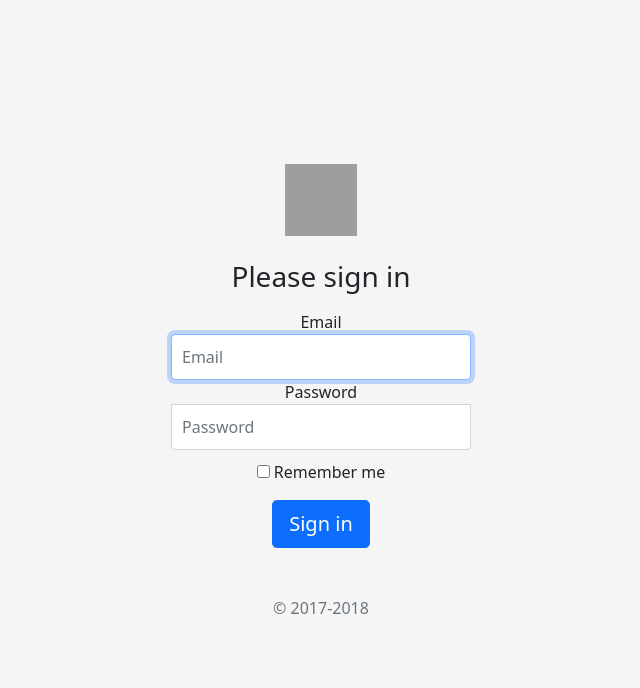
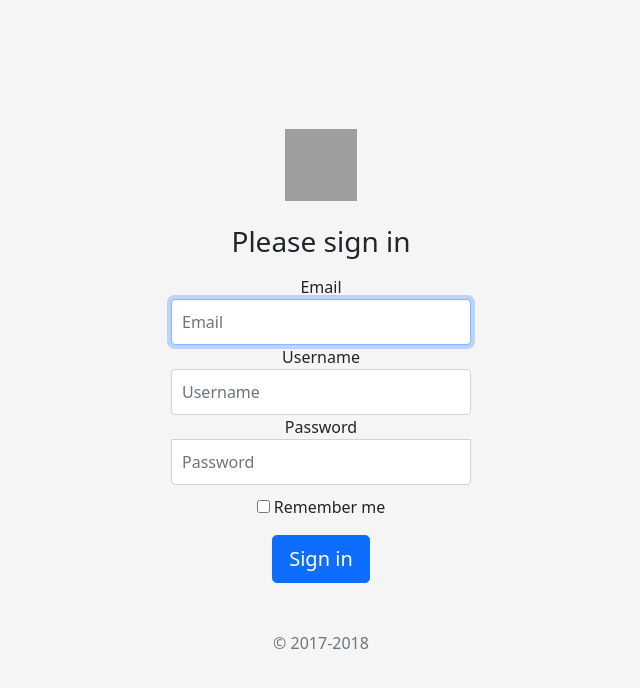
Before and after one commit to AminFranko/UserAdmin, a Django app: page /accounts/login in a window 1280 px wide. Shown: the top 688 px of the page, without its empty margins (319-959 px from the left). Run offline with Django 3.2, Linux system fonts and the light colour scheme; some libraries are stand-ins or nearby versions; grey boxes are pictures that could not be loaded.

Commit message:
Extended login page
The login page was expanded to three items:
Username, email and password
The authentication logic has been changed so that if one of the usernames or emails is incorrect, it is still possible to log in.

```diff
--- a/accounts/forms.py
+++ b/accounts/forms.py
@@ -37,7 +37,8 @@ class UserChangeForm(forms.ModelForm):
 
 class AuthenticationForm(forms.Form): # Note: forms.Form NOT forms.ModelForm
     email = forms.EmailField(widget=forms.TextInput(attrs={'class': 'form-control','type':'text','name':'email','placeholder':'Email'}), label='Email')
+    username = forms.CharField(widget=forms.TextInput(attrs={'class': 'form-control','type':'text','name':'username','placeholder':'Username'}), label='Username')
     password = forms.CharField(widget=forms.PasswordInput(attrs={'class':'form-control','type':'password', 'name': 'password','placeholder':'Password'}),label='Password')
 
     class Meta:
-        fields = ['email', 'password']
+        fields = ['email', 'username', 'password']
--- a/accounts/views.py
+++ b/accounts/views.py
@@ -17,12 +17,20 @@ def login_view(request):
                 email = form.cleaned_data.get('email')
                 username = form.cleaned_data.get('username')
                 password = form.cleaned_data.get('password')
+                print(email, username, password)
                 # user = authenticate(request,email=email,password=password)
-                user = authenticate(email=email,password=password)
-                print(user.username)
-                if user is not None:
-                    login(request,user)
+                user1 = authenticate(email=email,password=password)
+                print('user1: ', user1)
+                user2 = authenticate(username=username,password=password)
+                print('user2: ', user2)
+                # print(user.username)
+                if user1 is not None:
+                    login(request,user1)
                     return redirect('/')
+                else:
+                    login(request,user2)
+                    return redirect('/')
+
 
         form = AuthenticationForm()
         context ={'form':form}
--- a/mysite/settings.py
+++ b/mysite/settings.py
@@ -135,3 +135,6 @@ STATICFILES_DIRS = [
 # https://docs.djangoproject.com/en/3.2/ref/settings/#default-auto-field
 
 DEFAULT_AUTO_FIELD = 'django.db.models.BigAutoField'
+
+
+AUTHENTICATION_BACKENDS = ('accounts.backends.SettingsBackend',)
--- a/templates/accounts/login.html
+++ b/templates/accounts/login.html
@@ -24,6 +24,8 @@
       <h1 class="h3 mb-3 font-weight-normal">Please sign in</h1>
       <label for="inputEmail" class="sr-only">Email</label>
       <input type="text" name= "email" class="form-control" placeholder="Email" required autofocus>
+      <label for="inputUsername" class="sr-only">Username</label>
+      <input type="text" name= "username" class="form-control" placeholder="Username" required autofocus>
       <label for="inputPassword" class="sr-only">Password</label>
       <input type="password" name="password" class="form-control" placeholder="Password" required>
       <div class="checkbox mb-3">
--- a/templates/website/index.html
+++ b/templates/website/index.html
@@ -11,7 +11,7 @@
       <div class="carousel-inner" role="listbox">
 
         <!-- Slide 1 -->
-        <div class="carousel-item active" style="background-image: url(img/slide/slide-1.jpg)">
+        <div class="carousel-item active" style="background-image: url(/static/img/slide/slide-1.jpg)">
           <div class="carousel-container">
             <div class="container">
               <h2 class="animate__animated animate__fadeInDown">Welcome to <span>Sailor</span></h2>
@@ -22,7 +22,7 @@
         </div>
 
         <!-- Slide 2 -->
-        <div class="carousel-item" style="background-image: url(img/slide/slide-2.jpg)">
+        <div class="carousel-item" style="background-image: url(/static/img/slide/slide-2.jpg)">
           <div class="carousel-container">
             <div class="container">
               <h2 class="animate__animated animate__fadeInDown">Lorem Ipsum Dolor</h2>
@@ -33,7 +33,7 @@
         </div>
 
         <!-- Slide 3 -->
-        <div class="carousel-item" style="background-image: url(img/slide/slide-3.jpg)">
+        <div class="carousel-item" style="background-image: url(/static/img/slide/slide-1.jpg)">
           <div class="carousel-container">
             <div class="container">
               <h2 class="animate__animated animate__fadeInDown">Sequi ea ut et est quaerat</h2>
```
Also changed, not shown: accounts/backends.py (added, +32 -0 lines).
